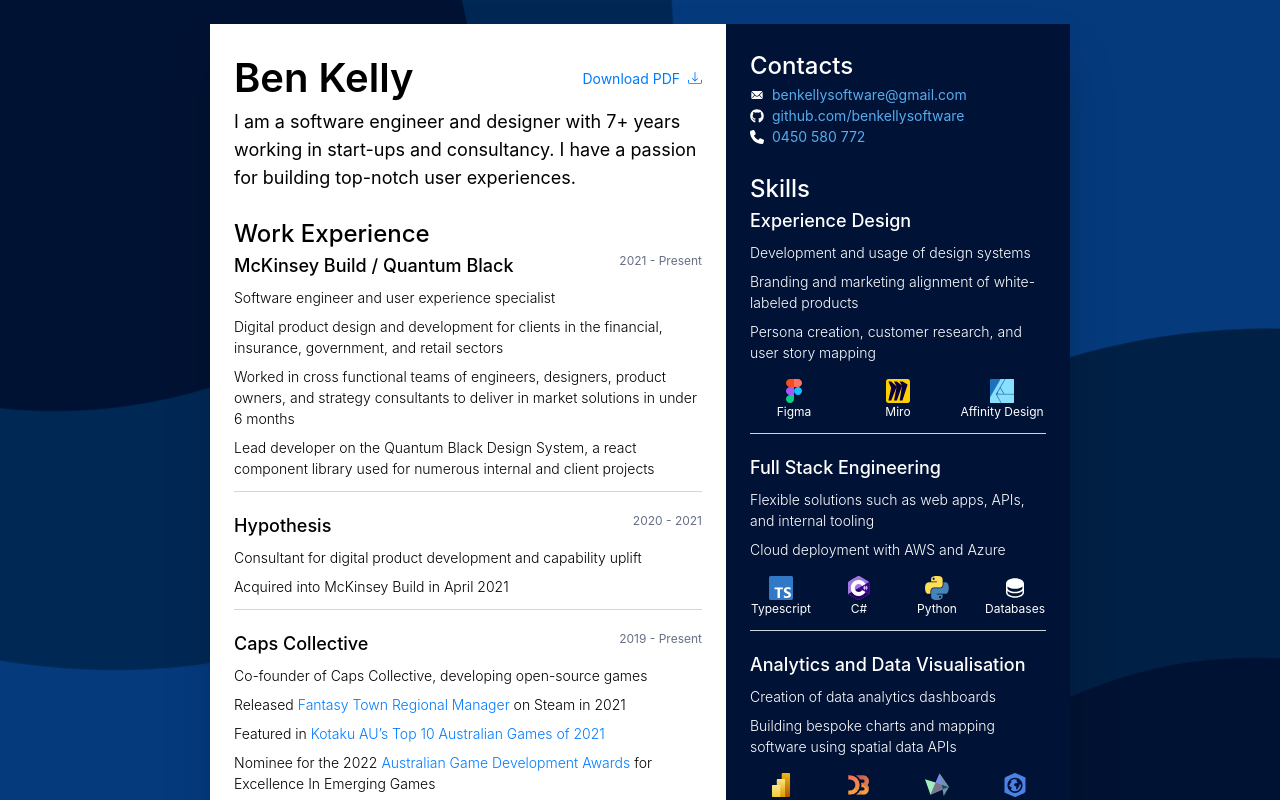
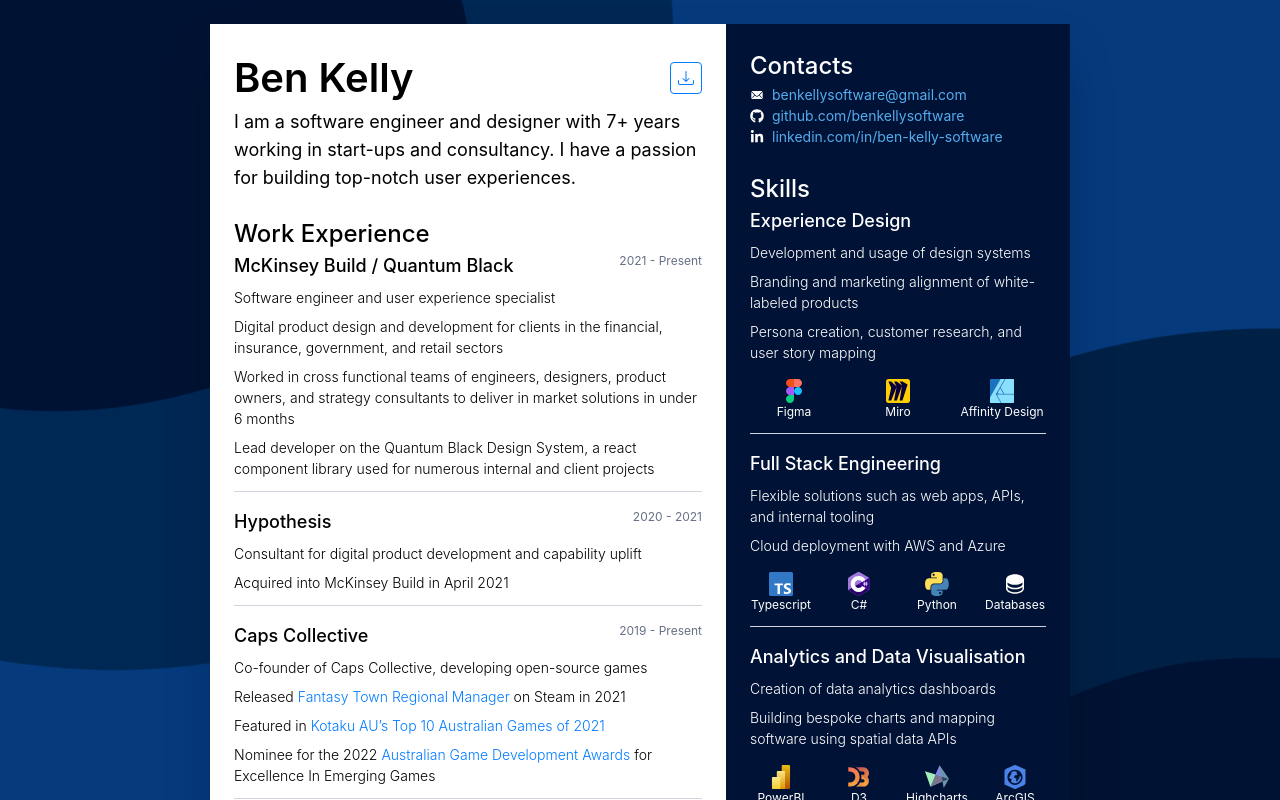
Before and after one commit to BenKellySoftware/benkellysoftware.github.io, a React (Vite) app: page / in a window 1280 px wide. Shown: the top 800 px of the page. Built offline with nearby package versions, Linux system fonts and the light colour scheme.

Commit message:
Add linked in and download button styling

```diff
--- a/src/app.tsx
+++ b/src/app.tsx
@@ -8,7 +8,7 @@
   PythonLogo,
   TypescriptLogo
 } from "./icons"
-import { FaGithub, FaPhone, FaUnity } from "react-icons/fa6"
+import { FaGithub, FaLinkedinIn, FaPhone, FaUnity } from "react-icons/fa6"
 import { IoIosMail } from "react-icons/io"
 import { PiDatabaseFill } from "react-icons/pi"
 import { SiArcgis, SiGodotengine, SiJira, SiUnrealengine } from "react-icons/si"
@@ -21,34 +21,39 @@
   const contacts = (
     <div className="contacts">
       <h2>Contacts</h2>
+      <div className="gap-sm items-center hidden print:flex">
+        <FaPhone/>
+        <a href="tel:+61450580772">0450 580 772</a>
+      </div>
       <div className="flex gap-sm items-center">
-        <IoIosMail />
+        <IoIosMail/>
         <a href={links.email} target="_blank">
           benkellysoftware@gmail.com
         </a>
       </div>
       <div className="flex gap-sm items-center">
-        <FaGithub />
+        <FaGithub/>
         <a href={links.github}>github.com/benkellysoftware</a>
       </div>
       <div className="flex gap-sm items-center">
-        <FaPhone />
-        <a href="tel:+61450580772">0450 580 772</a>
+        <FaLinkedinIn/>
+        <a href={links.linkedin} target="_blank">linkedin.com/in/ben-kelly-software</a>
       </div>
     </div>
   )
 
   return <>
-    <Background />
+    <Background/>
     <div className="w-screen min-h-screen p-md flex flex-col justify-center items-center md:p-lg print:p-0">
-      <div className="paper z-10 shadow-2xl print:shadow-none flex flex-col text-primary w-full md:aspect-a4 md:w-page print:w-screen print:h-screen">
+      <div
+        className="paper z-10 shadow-2xl print:shadow-none flex flex-col text-primary w-full md:aspect-a4 md:w-page print:w-screen print:h-screen">
         <div className="md:grid print:grid grid-cols-5 flex-grow">
           <div className="col-span-3 p-lg">
             <div className="header">
               <div className="flex justify-between items-center">
                 <h1>Ben Kelly</h1>
-                <a href={ResumePDF} download>
-                  <button className="border-black flex gap-sm items-center">Download PDF <BsDownload/></button>
+                <a href={ResumePDF} download className="print:hidden">
+                  <button className="download-pdf"><span>Download PDF</span><BsDownload style={{minWidth: 16, height: 16}} /></button>
                 </a>
               </div>
               <div className="text-lg">
@@ -269,6 +274,7 @@
 const links = {
   email: "mailto:benkellysoftware@gmail.com",
   github: "https://github.com/BenKellySoftware",
+  linkedin: "https://linkedin.com/in/ben-kelly-software",
   fantasyTown: "https://store.steampowered.com/app/1524530/Fantasy_Town_Regional_Manager/",
   capsCollective: "https://capscollective.com",
   agda: "https://agdas.com.au/2022-finalists-announced/",
--- a/src/index.css
+++ b/src/index.css
@@ -48,6 +48,26 @@
 h4 {
   font-size: 16px;
 }
+.download-pdf {
+  border: #007bff solid 1px;
+  border-radius: 4px;
+  padding: 4px 7px;
+  overflow: hidden;
+  transition: width 0.5s;
+  display: flex;
+  align-items: center;
+  justify-content: end;
+  height: 32px;
+  width: 32px;
+}
+.download-pdf:hover {
+  border-color: #3e5c9a;
+  width: 124px
+}
+.download-pdf span {
+  white-space: nowrap;
+  margin: 0 8px;
+}
 a {
   color: #007bff;
   cursor: pointer;
@@ -63,7 +83,7 @@
 }
 hr {
   border-color: #D0D5DD;
-  margin: 12px 0 20px 0;
+  margin: 12px 0 16px 0;
 }
 ul li {
   margin-top: 8px;
```
Also changed, not shown: 1 other file (tests, documents, lock files or other folders).
